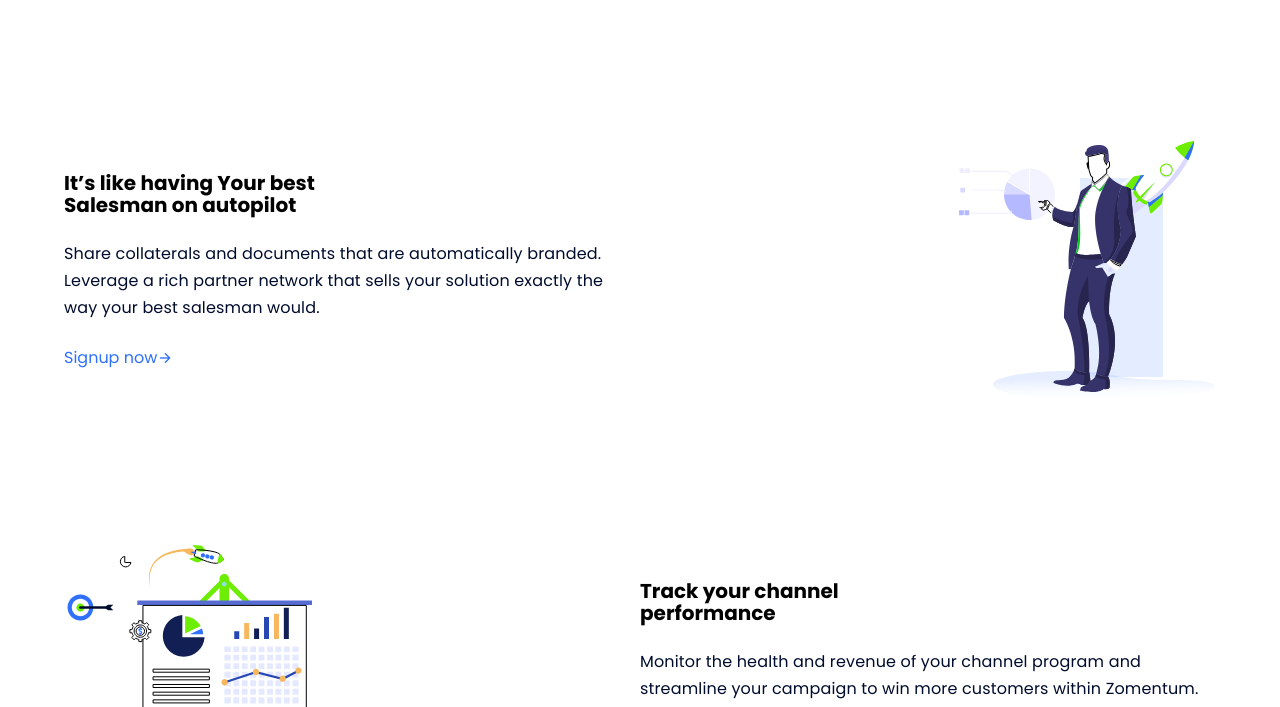
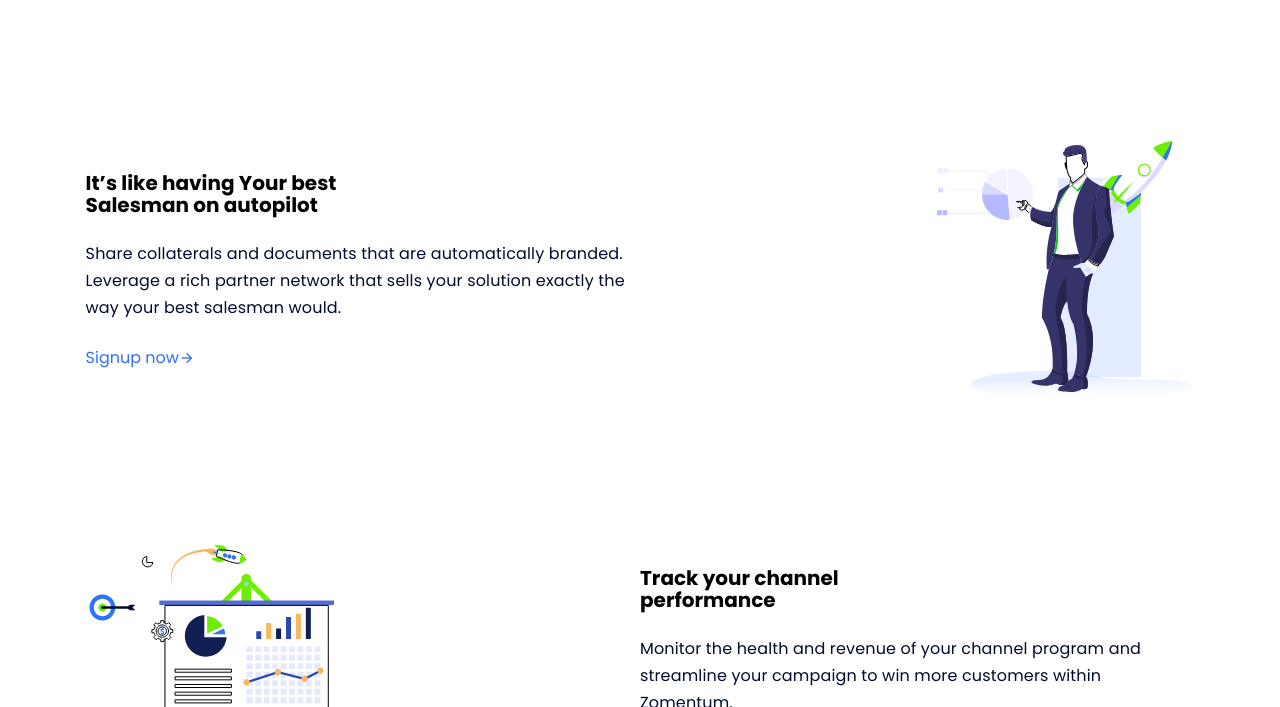
Before and after one commit to thekojopatrick/zomentum, a website: page index.html in a window 1280 px wide. Shown: the part 2093-2800 px from the top of the page. Drawn offline with nearby package versions, Linux system fonts and the light colour scheme; files that its build step writes are made by us from their sources.

Commit message:
fix responsive

```diff
--- a/app/scss/globals/fonts.scss
+++ b/app/scss/globals/fonts.scss
@@ -17,6 +17,16 @@
 	--smaller-font-size: 0.75rem;
 
 	// Responsive typography
+	@media screen and (max-width: 1149px) {
+		--big-font-size: 2rem;
+		--h1-font-size: 1.8rem;
+		--h2-font-size: 1rem;
+		--h3-font-size: 0.5rem;
+		--normal-font-size: 0.8rem;
+		--small-font-size: 0.4rem;
+		--smaller-font-size: 0.3rem;
+	}
+
 	@media screen and (min-width: 968px) {
 		--big-font-size: 3rem;
 		--h1-font-size: 2.5rem;
@@ -25,15 +35,6 @@
 		--normal-font-size: 1rem;
 		--small-font-size: 0.875rem;
 		--smaller-font-size: 0.813rem;
-	}
-	@media screen and (max-width: 1149px) {
-		--big-font-size: 2rem;
-		--h1-font-size: 1.8rem;
-		--h2-font-size: 1rem;
-		--h3-font-size: 0.5rem;
-		--normal-font-size: 0.8rem;
-		--small-font-size: 0.4rem;
-		--smaller-font-size: 0.3rem;
 	}
 
 	@media screen and (max-width: 768px) {
--- a/app/scss/globals/layout.scss
+++ b/app/scss/globals/layout.scss
@@ -4,11 +4,6 @@
 	padding: 0 rem(24);
 	max-width: rem(1280);
 	margin: 0 auto;
-
-	@include breakpoint(large) {
-		padding: 0;
-		transform: translate(0, 0);
-	}
 }
 
 .flex {
```
